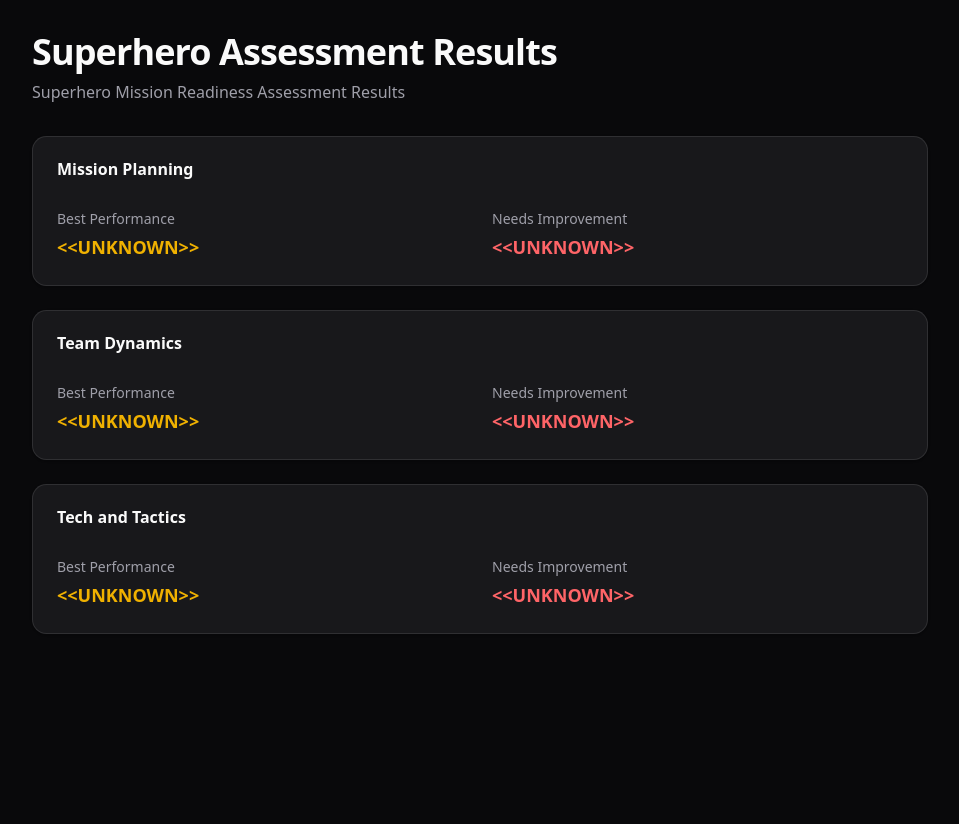
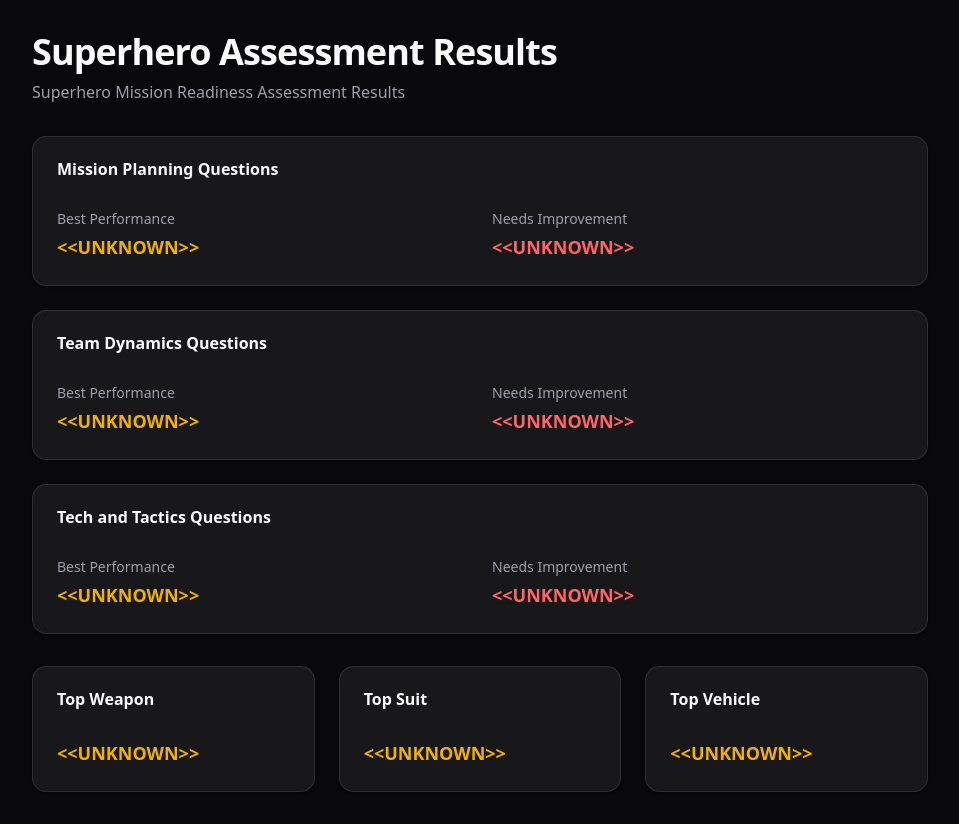
Before and after one commit to atomicobject/postgres-tutorial, a Next.js app in the folder frontend/: page / in a window 1280 px wide. Shown: the whole page, without its empty margins (160-1119 px from the left). Before the commit the page ends 800 px from the top, so only its background shows below. Built offline with nearby package versions, Linux system fonts and the light colour scheme.

Commit message:
Add a display for top Vehicle, Suit, and Vehicle

```diff
--- a/frontend/app/page.tsx
+++ b/frontend/app/page.tsx
@@ -5,6 +5,7 @@ import {
   CardHeader,
   CardTitle,
 } from "@/components/ui/card";
+
 
 async function getBestWorstQuestions() {
   let bestWorstQuestions = [
@@ -38,8 +39,29 @@ async function getBestWorstQuestions() {
   return bestWorstQuestions;
 }
 
+async function getTopEquipment() {
+  let topEquipment = {
+    suits: "<<UNKNOWN>>",
+    vehicles: "<<UNKNOWN>>",
+    weapons: "<<UNKNOWN>>",
+  };
+
+  // topEquipment = (await query<{
+  //   suits: string;
+  //   vehicles: string;
+  //   weapons: string;
+  // }>(`
+  // ---
+  // QUERY GOES HERE
+  // ---
+  // `))[0];
+
+  return topEquipment;
+}
+
 export default async function Home() {
   const categoryStats = await getBestWorstQuestions();
+  const topEquipment = await getTopEquipment();
 
   return (
     <main className="min-h-screen bg-background p-8">
@@ -57,7 +79,7 @@ export default async function Home() {
           {categoryStats.map((stat) => (
             <Card key={stat.category}>
               <CardHeader>
-                <CardTitle>{stat.category}</CardTitle>
+                <CardTitle>{stat.category} Questions</CardTitle>
               </CardHeader>
               <CardContent>
                 <div className="grid grid-cols-2 gap-6">
@@ -83,7 +105,33 @@ export default async function Home() {
           ))}
         </div>
 
-        {/* TODO: Top Equipment for each type */}
+        <div className="grid grid-cols-3 gap-6 mt-8">
+          <Card>
+            <CardHeader>
+              <CardTitle>Top Weapon</CardTitle>
+            </CardHeader>
+            <CardContent>
+              <p className="text-lg font-semibold text-primary">{topEquipment.weapons}</p>
+            </CardContent>
+          </Card>
+          <Card>
+            <CardHeader>
+              <CardTitle>Top Suit</CardTitle>
+            </CardHeader>
+            <CardContent>
+              <p className="text-lg font-semibold text-primary">{topEquipment.suits}</p>
+            </CardContent>
+          </Card>
+          <Card>
+            <CardHeader>
+              <CardTitle>Top Vehicle</CardTitle>
+            </CardHeader>
+            <CardContent>
+              <p className="text-lg font-semibold text-primary">{topEquipment.vehicles}</p>
+            </CardContent>
+          </Card>
+        </div>
+
         {/* TODO: Search box which list all goals that mention the word you type eg "teamwork" */}
       </div>
     </main>
```
